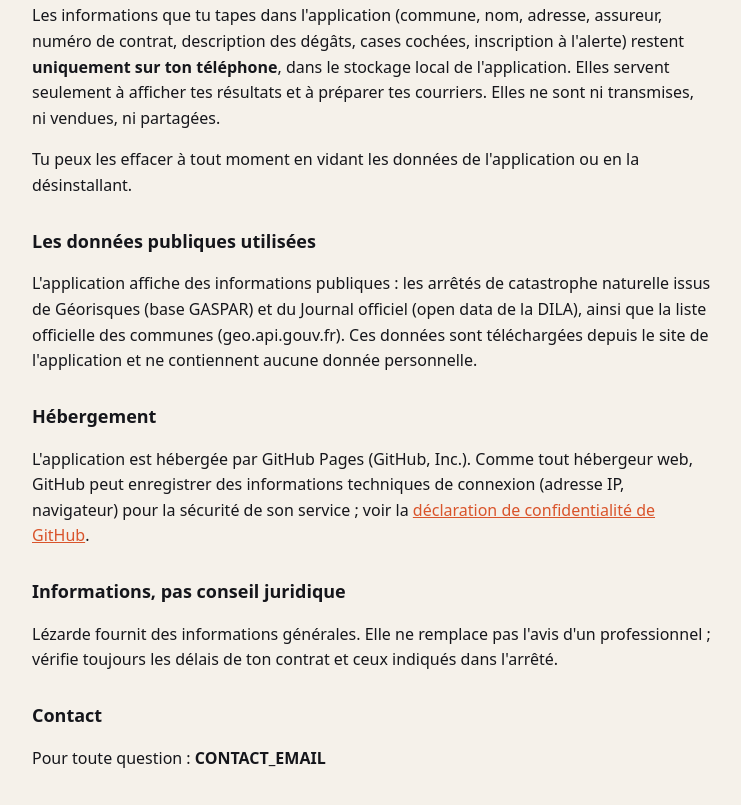
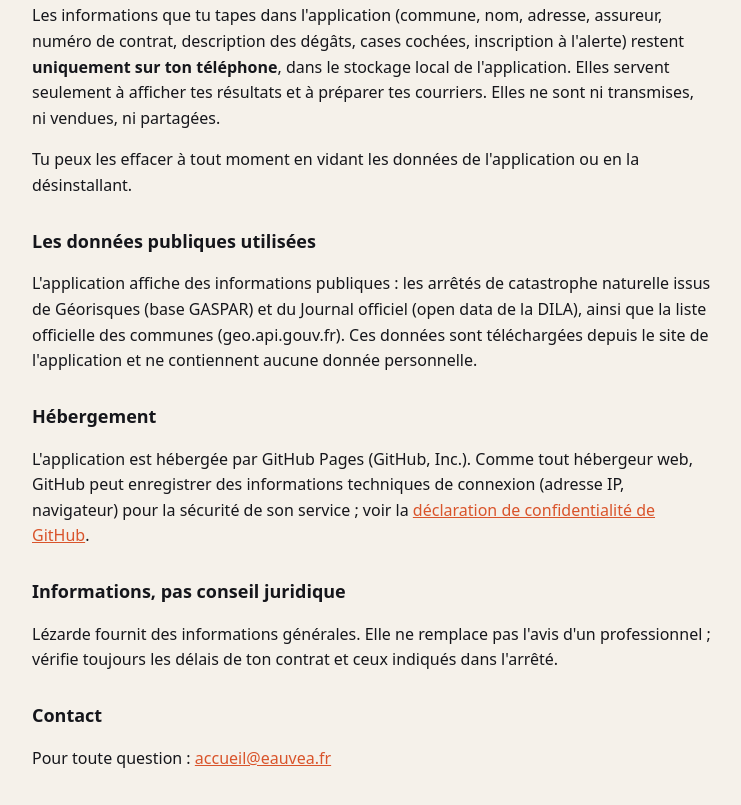
Before and after one commit to ManuVB1/lezarde, a plain HTML site: page confidentialite.html in a window 1280 px wide. Shown: the part 345-1150 px from the top of the page, without its empty margins (268-1009 px from the left). Drawn offline with Linux system fonts and the light colour scheme.

Commit message:
Update contact email to a mailto link

```diff
--- a/confidentialite.html
+++ b/confidentialite.html
@@ -23,5 +23,5 @@
 <p>Lézarde fournit des informations générales. Elle ne remplace pas l'avis d'un professionnel ; vérifie toujours les délais de ton contrat et ceux indiqués dans l'arrêté.</p>
 
 <h2>Contact</h2>
-<p>Pour toute question : <b>CONTACT_EMAIL</b></p>
+<p>Pour toute question : <a href="mailto:accueil@eauvea.fr">accueil@eauvea.fr</a></p>
 </body></html>
```
